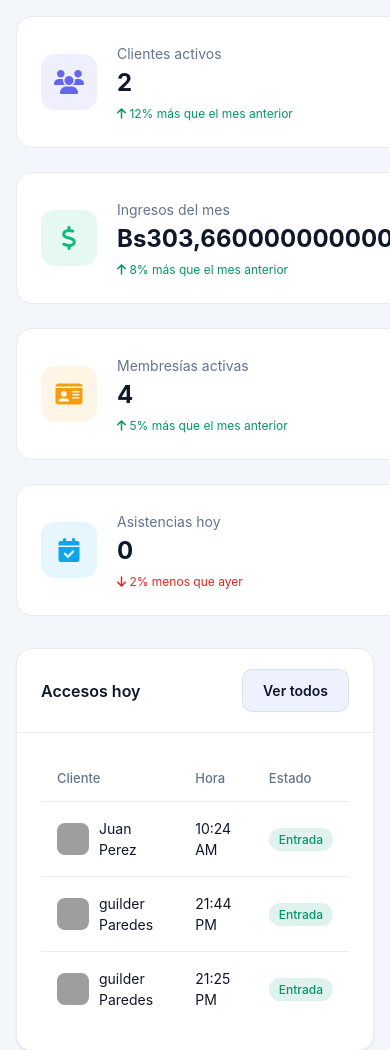
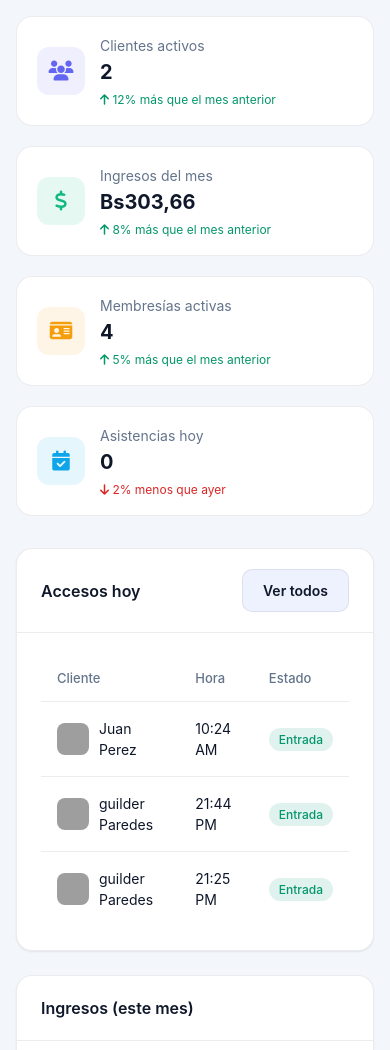
Before and after one commit to Guilder23/sistema-GYM, a Django app: page /dashboard/ in a window 390 px wide. Shown: the part 70-1120 px from the top of the page. Run offline with Django 5.2, Linux system fonts and the light colour scheme; a user stored in the database is signed in; data comes from the database, SQL or seed files in the repository; grey boxes are pictures that could not be loaded.

Commit message:
Arreglo en el dashboard del admin

```diff
--- a/apps/core/views.py
+++ b/apps/core/views.py
@@ -57,7 +57,7 @@ def dashboard(request):
     month_ago = today - timedelta(days=30)
 
     if role == UserProfile.ROLE_ADMIN:
-        total_income = Payment.objects.filter(date__date__gte=month_ago).aggregate(
+        total_income = Payment.objects.filter(date__gte=month_ago).aggregate(
             total=models.Sum('amount')
         )['total'] or 0
 
--- a/static/css/base.css
+++ b/static/css/base.css
@@ -409,33 +409,33 @@ body {
 /* DASHBOARD CARDS */
 .stats-grid {
     display: grid;
-    grid-template-columns: repeat(auto-fit, minmax(240px, 1fr));
-    gap: 24px;
+    grid-template-columns: repeat(4, 1fr);
+    gap: 20px;
     margin-bottom: 32px;
 }
 
 .stat-card {
     background-color: var(--bg-card);
-    padding: 24px;
+    padding: 16px 20px;
     border-radius: 16px;
     display: flex;
     align-items: center;
-    gap: 20px;
+    gap: 15px;
     border: 1px solid var(--border-color);
 }
 
 .stat-icon {
-    width: 56px;
-    height: 56px;
-    border-radius: 14px;
+    width: 48px;
+    height: 48px;
+    border-radius: 12px;
     display: flex;
     align-items: center;
     justify-content: center;
-    font-size: 24px;
+    font-size: 20px;
 }
 
 .stat-info .stat-value {
-    font-size: 24px;
+    font-size: 20px;
     font-weight: 700;
     display: block;
 }
@@ -720,6 +720,12 @@ tr:last-child td {
     }
 }
 
+@media (max-width: 1200px) {
+    .stats-grid {
+        grid-template-columns: repeat(2, 1fr);
+    }
+}
+
 @media (max-width: 768px) {
     .sidebar {
         position: fixed;
--- a/templates/core/dashboard.html
+++ b/templates/core/dashboard.html
@@ -23,7 +23,7 @@
         </div>
         <div class="stat-info">
             <span class="stat-label">Ingresos del mes</span>
-            <span class="stat-value"> Bs{{ total_income|default:"0.00" }}</span>
+            <span class="stat-value"> Bs{{ total_income|floatformat:2 }}</span>
             <div class="stat-trend trend-up">
                 <i class="fas fa-arrow-up"></i> 8% más que el mes anterior
             </div>
```
